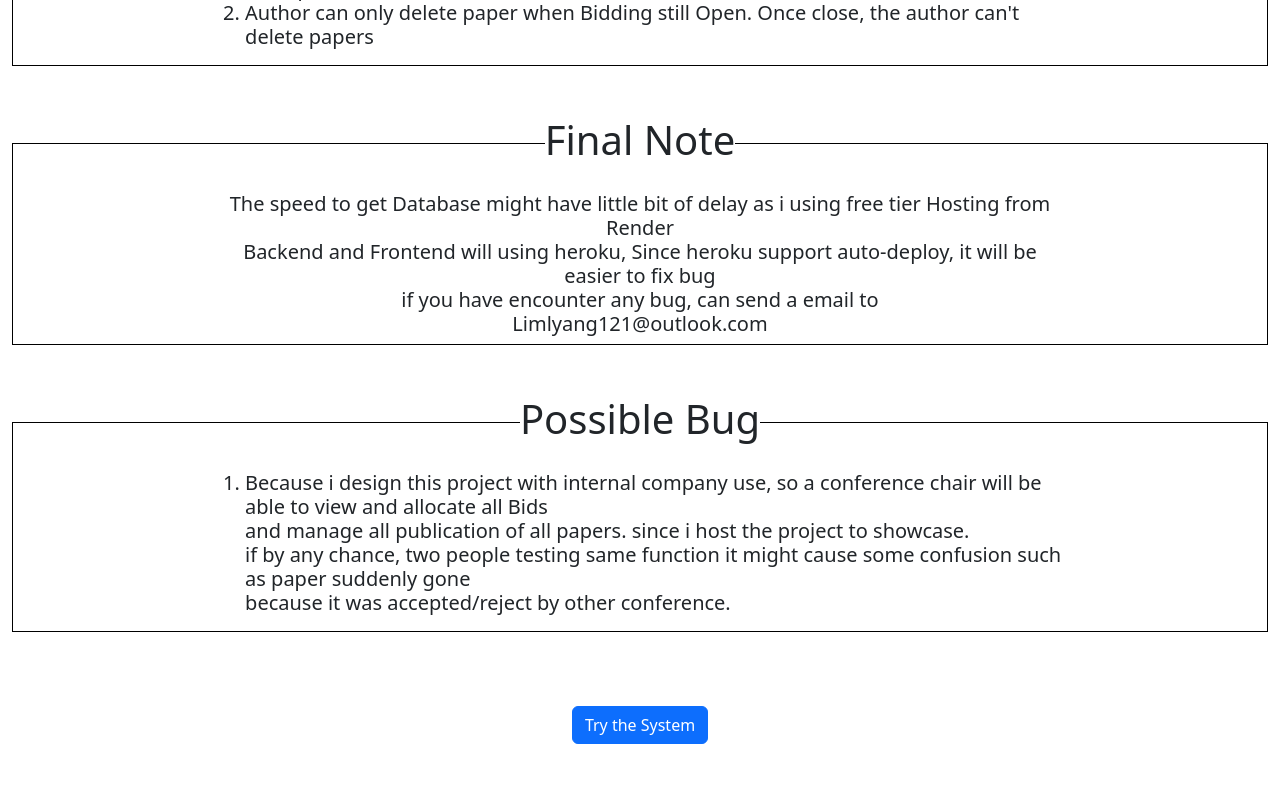
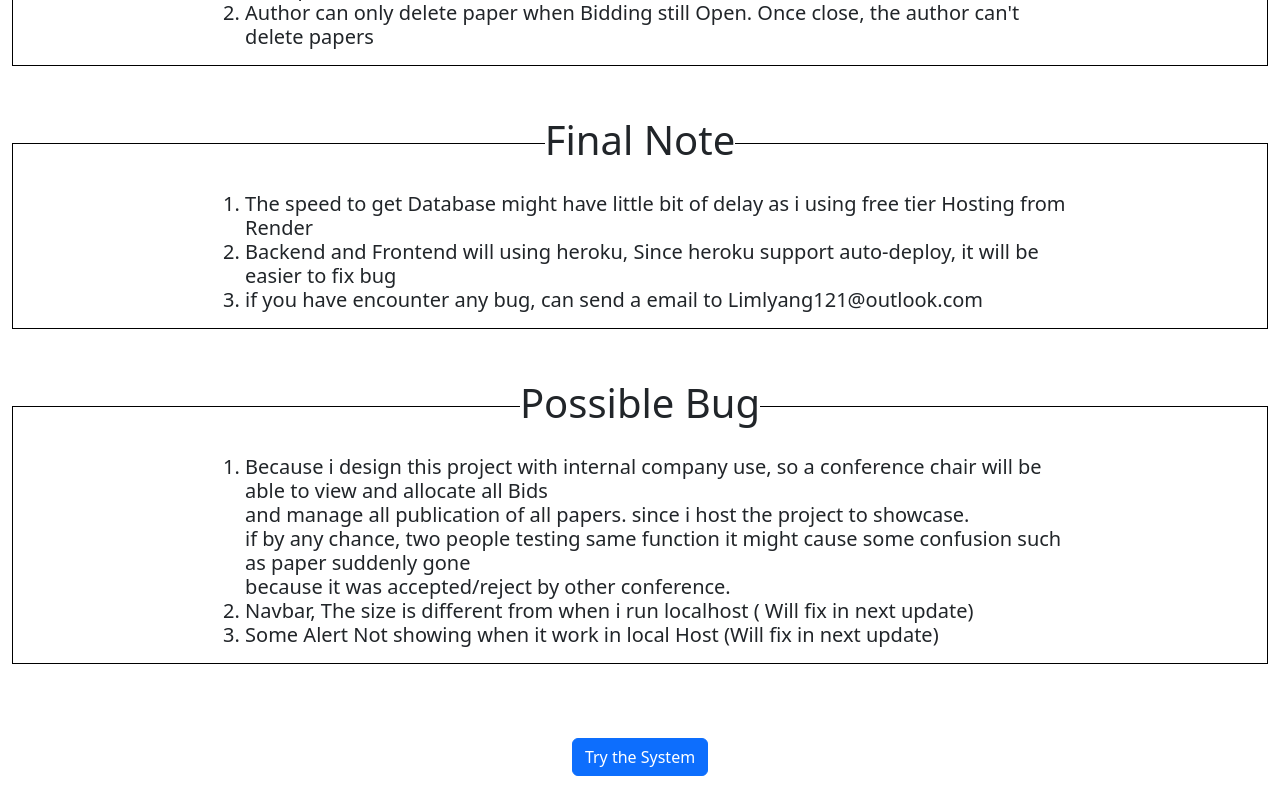
Before and after one commit to limlyang121/Front-end-Research, a React (Create React App) app: page / in a window 1280 px wide. Shown: the part 1207-2007 px from the top of the page. Before the commit the page ends 1975 px from the top, so only its background shows below. Built offline with nearby package versions, Linux system fonts and the light colour scheme.

Commit message:
Update Landing Page

```diff
--- a/src/LandingPage.js
+++ b/src/LandingPage.js
@@ -134,10 +134,18 @@ const LandingPage = () => {
 
           <Container style={{ width: "70%" }}  >
             <h5>
-              The speed to get Database might have little bit of delay as i using free tier Hosting from Render <br />
-              Backend and Frontend will using heroku, Since heroku support auto-deploy, it will be easier to fix bug <br />
-              if you have encounter any bug, can send a email to  <br />
-              Limlyang121@outlook.com
+              <ol style={{ textAlign: "left" }} >
+                <li>
+                  The speed to get Database might have little bit of delay as i using free tier Hosting from Render
+                </li>
+                <li>
+                  Backend and Frontend will using heroku, Since heroku support auto-deploy, it will be easier to fix bug <br />
+                </li>
+                <li>
+                if you have encounter any bug, can send a email to
+                  Limlyang121@outlook.com
+                </li>
+              </ol>
             </h5>
           </Container>
 
@@ -159,6 +167,13 @@ const LandingPage = () => {
                   if by any chance, two people testing same function it might cause some confusion such as paper suddenly gone <br />
                   because it was accepted/reject by other conference.
                 </li>
+                <li>
+                  Navbar, The size is different from when i run localhost ( Will fix in next update)
+                </li>
+                <li>
+                  Some Alert Not showing when it work in local Host (Will fix in next update)
+                </li>
+
               </ol>
 
             </h5>
```
